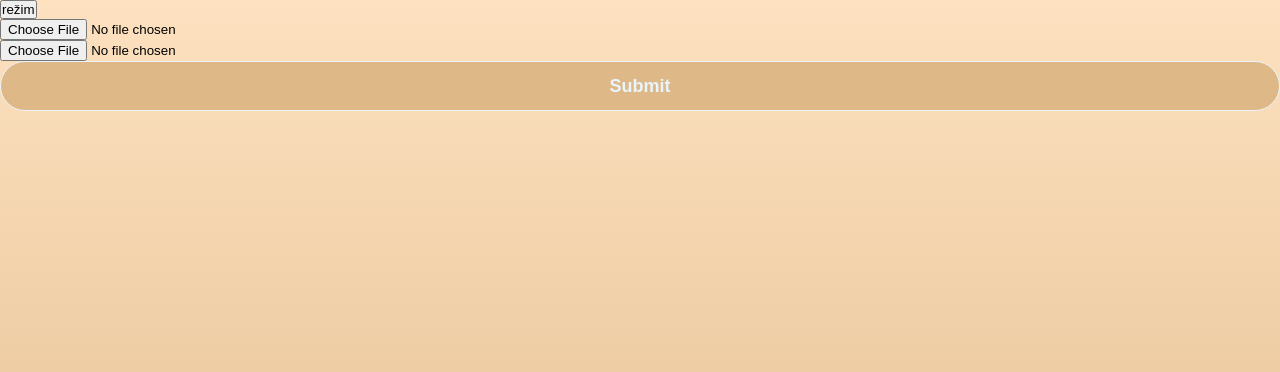
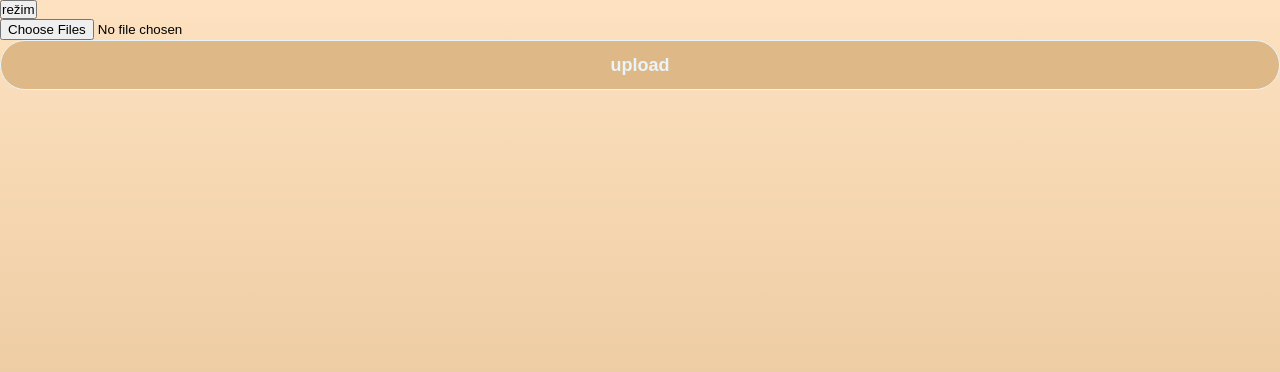
Before and after one commit to Datlik/Hledaci-pokladu, a Flask app: a page that uses app/templates/pridat_nalezy.html in a window 1280 px wide. Shown: the part 48-420 px from the top of the page. Run offline with Flask 3, Linux system fonts and the light colour scheme.

Commit message:
upravení formuláře pridat_nalezy.html

```diff
--- a/app/templates/pridat_nalezy.html
+++ b/app/templates/pridat_nalezy.html
@@ -2,13 +2,7 @@
 {% block title %} <title>Nálezy</title>{% endblock %}
 
 {% block content %}
-<form action="/nalezy" method="post" enctype="multipart/form-data">
-  <div id="file_inputs"><div class="file file_1">
-    <input type="file" name="file_1">
-  </div>
-  <div class="file file_2">
-    <input type="file" name="file_2">
-  </div>
-  <input type="submit" value="Submit" class="btn btn-info">
-</form>
+<form action="/upload" method="post" enctype="multipart/form-data">
+              <input type="file" name="file" multiple>
+              <input type="submit" value="upload">
 {% endblock %}
```
